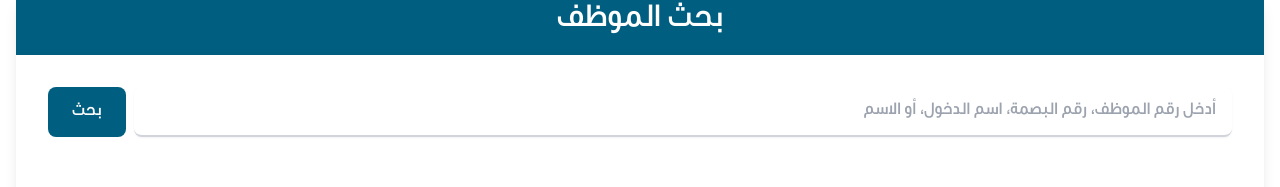
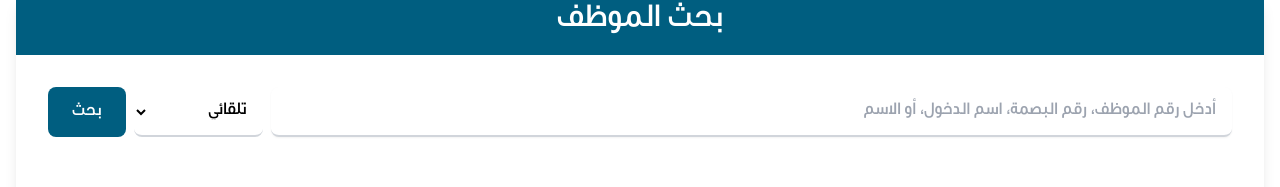
Before and after one commit to Bashayer770/AttendanceRemakeFE, an Angular app: page /users in a window 1280 px wide. Shown: the part 197-384 px from the top of the page. Built offline with nearby package versions, Linux system fonts and the light colour scheme.

Commit message:
list fixed

```diff
--- a/src/app/features/users/users-search.component.html
+++ b/src/app/features/users/users-search.component.html
@@ -6,13 +6,28 @@
       <h2 class="text-3xl font-sans arabic-text">بحث الموظف</h2>
     </div>
 
-    <form [formGroup]="form" (ngSubmit)="onSearch()" class="flex gap-2 mb-6">
+    <form
+      [formGroup]="form"
+      (ngSubmit)="onSearch()"
+      class="flex gap-2 mb-6"
+      dir="rtl"
+    >
       <input
         type="text"
         formControlName="query"
         placeholder="أدخل رقم الموظف، رقم البصمة، اسم الدخول، أو الاسم"
         class="w-full px-4 py-3 border-b-2 border-gray-300 rounded-lg shadow-sm focus:outline-none focus:bg-white hover:bg-slate-100 arabic-text"
       />
+      <select
+        formControlName="type"
+        class="px-3 py-3 border-b-2 border-gray-300 rounded-lg bg-white"
+      >
+        <option value="auto">تلقائي</option>
+        <option value="empNo">رقم الموظف</option>
+        <option value="fingerCode">رقم البصمة</option>
+        <option value="loginName">اسم الدخول</option>
+        <option value="name">الاسم</option>
+      </select>
       <button
         type="submit"
         class="bg-primary text-white px-6 rounded-lg hover:bg-primary/80"
@@ -88,9 +103,27 @@
       </div>
 
       <!-- Fetched user card (right) -->
-      <div class="lg:col-start-2 lg:col-span-2">
+      <div class="lg:col-start-2 lg:col-span-2" dir="rtl">
+        <!-- Name search results list -->
         <div
-          *ngIf="vm as r"
+          *ngIf="results && results.length > 0"
+          class="bg-white rounded-lg shadow divide-y"
+        >
+          <div
+            class="p-3 hover:bg-slate-50 cursor-pointer flex items-center justify-between"
+            *ngFor="let r of results"
+            (click)="selectResult(r)"
+          >
+            <div class="font-semibold">
+              {{ r.fullName || r.nameA || r.nameE }}
+            </div>
+            <div class="text-sm text-gray-500">رقم وظيفي: {{ r.empNo }}</div>
+          </div>
+        </div>
+
+        <!-- Single fetched user card -->
+        <div
+          *ngIf="!results?.length && vm as r"
           class="border rounded-lg shadow-sm p-4 bg-white cursor-pointer"
           dir="rtl"
           (click)="openDetails()"
@@ -108,7 +141,7 @@
           </div>
         </div>
         <div
-          *ngIf="!vm && !loading && !error"
+          *ngIf="!vm && !results?.length && !loading && !error"
           class="text-center text-gray-400 py-8"
           dir="rtl"
         >
--- a/src/app/features/users/users-search.component.ts
+++ b/src/app/features/users/users-search.component.ts
@@ -50,6 +50,7 @@ export class UsersSearchComponent {
   vm: EmployeeVM | null = null;
   form!: FormGroup;
   showDetails = false;
+  results: EmployeeDetailsDto[] = [];
 
   constructor(private fb: FormBuilder, private svc: EmployeeSearchService) {
     this.form = this.fb.group({
@@ -62,6 +63,7 @@ export class UsersSearchComponent {
     this.error = null;
     this.vm = null;
     this.showDetails = false;
+    this.results = [];
 
     const { query, type } = this.form.value as SearchForm;
     const q = query?.trim();
@@ -219,17 +221,15 @@ export class UsersSearchComponent {
   private searchByName(name: string) {
     this.svc.searchEmployees({ name }).subscribe({
       next: (list) => {
+        this.loading = false;
         if (!list || list.length === 0) {
-          this.loading = false;
           this.error = 'لم يتم العثور على نتائج';
           return;
         }
-        const dto = list[0];
-        this.populateFromEmployeeDto(dto);
-        // Only enrich names from DB2 if backend did not include fullName
-        if (!dto.fullName) {
-          this.enrichNamesFromDb2(dto.empNo);
-        }
+        // Keep the full list; wait for user selection
+        this.results = list;
+        this.vm = null;
+        this.showDetails = false;
       },
       error: () => {
         this.loading = false;
@@ -372,4 +372,12 @@ export class UsersSearchComponent {
   closeDetails() {
     this.showDetails = false;
   }
+
+  selectResult(dto: EmployeeDetailsDto) {
+    this.error = null;
+    this.vm = null;
+    this.showDetails = false;
+    this.populateFromEmployeeDto(dto);
+    if (!dto.fullName) this.enrichNamesFromDb2(dto.empNo);
+  }
 }
```
